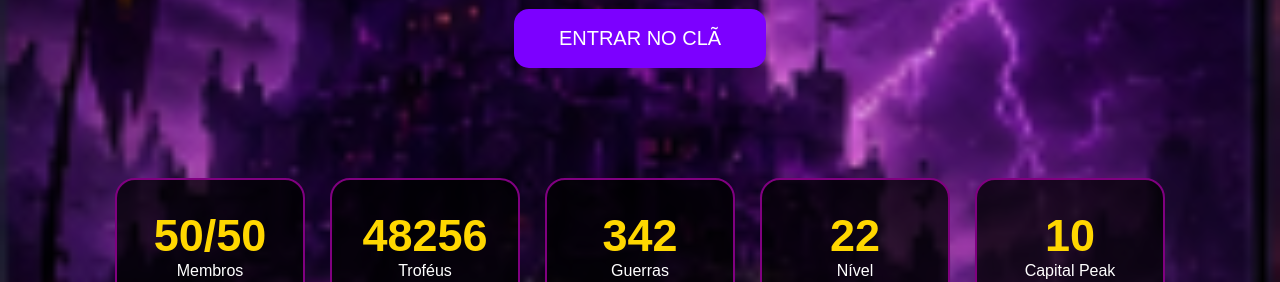
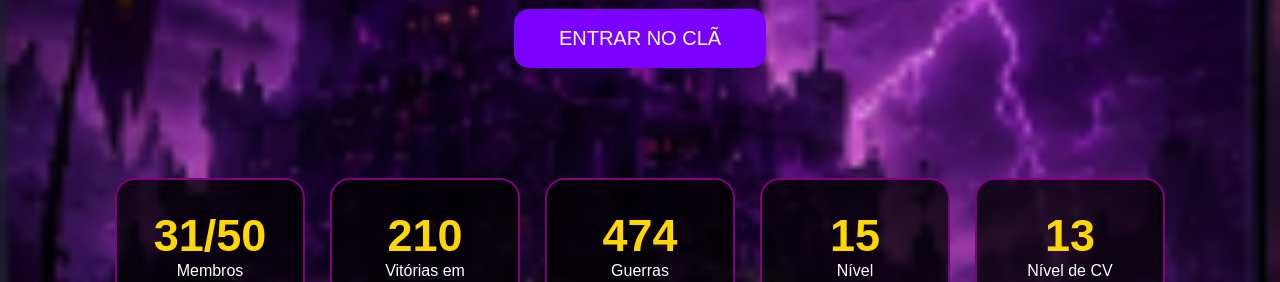
Before and after one commit to bullydroid86-boop/BD-KING, a plain HTML site: page index.html in a window 1280 px wide. Shown: the part 518-800 px from the top of the page. Drawn offline with Linux system fonts and the light colour scheme.

Commit message:
Atualização do site

```diff
--- a/index.html
+++ b/index.html
@@ -49,28 +49,28 @@
 <section class="status">
 
 <div>
-<h2>50/50</h2>
+<h2>31/50</h2>
 <p>Membros</p>
 </div>
 
 <div>
-<h2>48256</h2>
-<p>Troféus</p>
+<h2>210</h2>
+<p>Vitórias em guerra</p>
 </div>
 
 <div>
-<h2>342</h2>
+<h2>474</h2>
 <p>Guerras</p>
 </div>
 
 <div>
-<h2>22</h2>
+<h2>15</h2>
 <p>Nível</p>
 </div>
 
 <div>
-<h2>10</h2>
-<p>Capital Peak</p>
+<h2>13</h2>
+<p>Nível de CV minimo</p>
 </div>
 
 </section>
```
